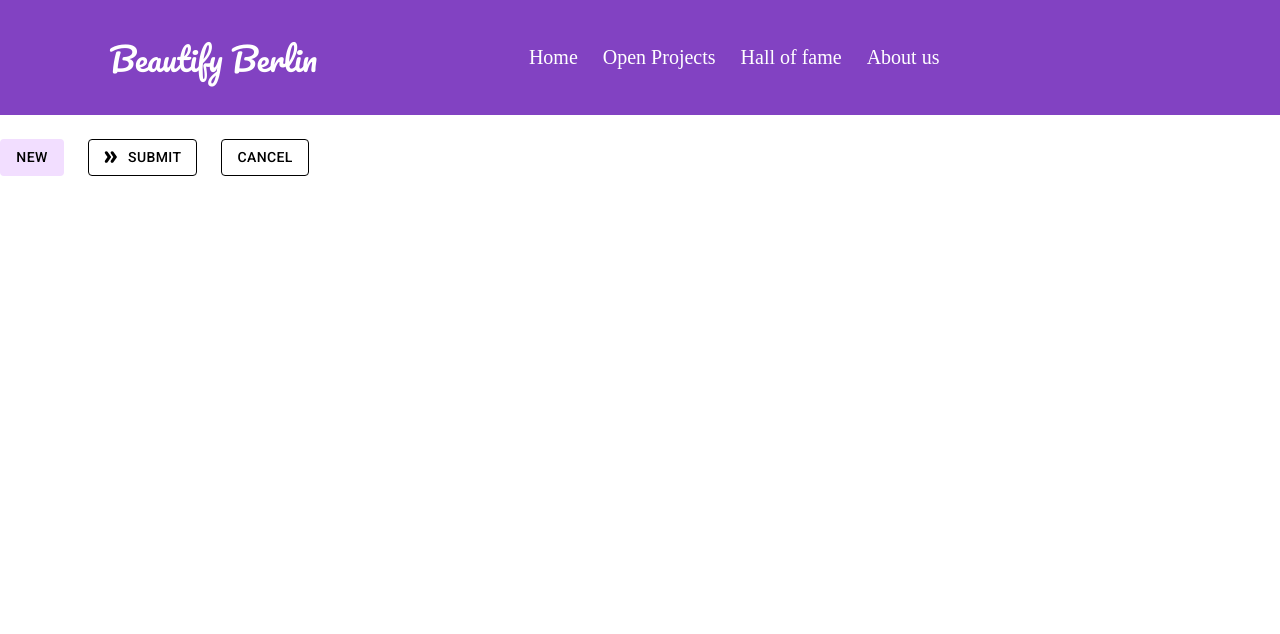
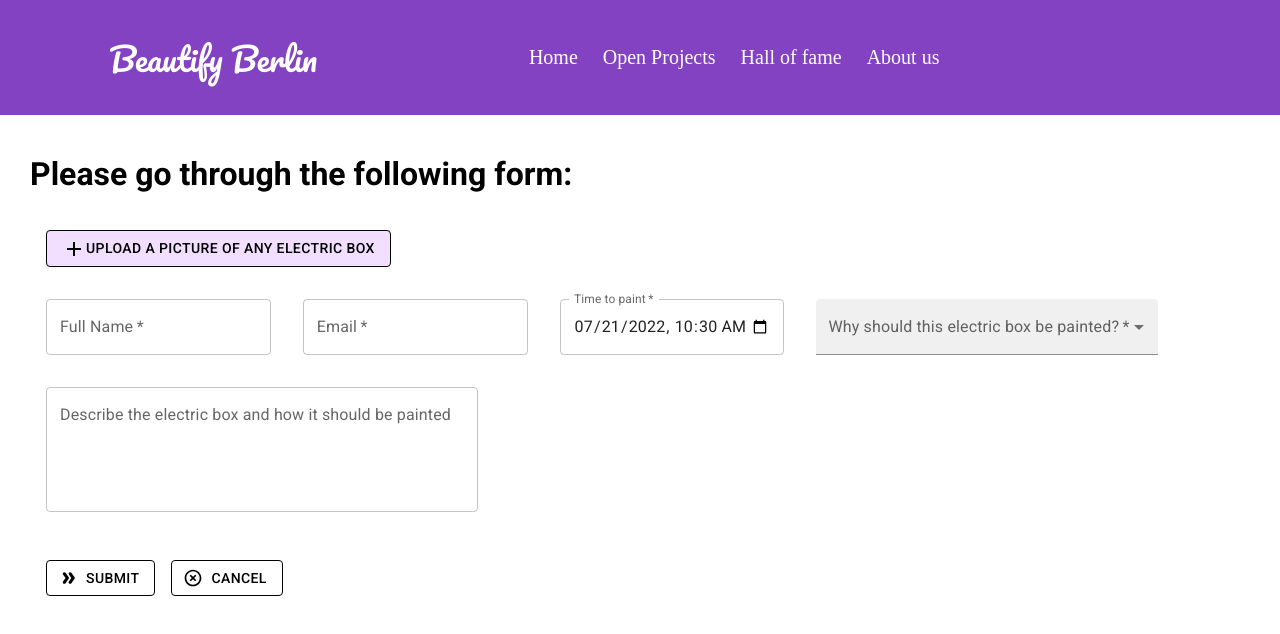
Before and after one commit to TechLabs-Berlin/st22-beautify-berlin, a React (Create React App) app in the folder beautifyberlin/: page / in a window 1280 px wide. Shown: the top 634 px of the page. Built offline with nearby package versions, Linux system fonts and the light colour scheme.

Commit message:
NewBox by User Upload Webpage & Submit Button

```diff
--- a/beautifyberlin/package.json
+++ b/beautifyberlin/package.json
@@ -3,6 +3,7 @@
   "version": "0.1.0",
   "private": true,
   "dependencies": {
+    "@date-io/date-fns": "^2.14.0",
     "@emotion/react": "^11.9.3",
     "@emotion/styled": "^11.9.3",
     "@mui/icons-material": "^5.8.4",
--- /dev/null
+++ b/beautifyberlin/src/components/Popup/Popup.css
@@ -0,0 +1,32 @@
+.popup {
+  position: fixed;
+  top: 0;
+  left: 0;
+  width: 100%;
+  height: 100vh;
+  background-color: rgba(52, 52, 52, 0.3);
+  display: flex;
+  justify-content: center;
+  align-items: center;
+  z-index: 995;
+}
+
+.popup-inner {
+  position: relative;
+  padding: 32px;
+  width: 100%;
+  max-width: 640px;
+  background-color: #fff;
+  text-align: center;
+  border-radius: 10px;
+  border: 1px solid black;
+}
+
+.popup-inner .close-btn {
+  position: absolute;
+  top: 16px;
+  right: 16px;
+  border-radius: 3px;
+  border: 2px solid rgba(0, 0, 0, 0.178);
+  cursor: pointer;
+}
--- /dev/null
+++ b/beautifyberlin/src/components/Popup/Popup.js
@@ -0,0 +1,19 @@
+import React from "react";
+import "./Popup.css";
+import CheckCircleIcon from "@mui/icons-material/CheckCircle";
+
+export default function Popup(props) {
+  return props.trigger ? (
+    <div className="popup">
+      <div className="popup-inner">
+        <button className="close-btn" onClick={() => props.setTrigger(false)}>
+          Go back to homepage
+        </button>
+        <CheckCircleIcon style={{ color: "#77cf55", fontSize: "40px" }} />
+        {props.children}
+      </div>
+    </div>
+  ) : (
+    ""
+  );
+}
--- /dev/null
+++ b/beautifyberlin/src/components/emptytext/textfield.js
@@ -0,0 +1,82 @@
+import React from "react";
+import TextField from "@mui/material/TextField";
+import Box from "@mui/material/Box";
+import MenuItem from "@mui/material/MenuItem";
+import FormControl from "@mui/material/FormControl";
+import Select from "@mui/material/Select";
+import { InputLabel } from "@mui/material";
+
+export default function Emptyfield() {
+  const [reason, setReason] = React.useState("");
+
+  const handleChange = (event) => {
+    setReason(event.target.value);
+  };
+
+  return (
+    <>
+      <Box
+        component="form"
+        sx={{
+          "& .MuiTextField-root": {
+            m: 2,
+            width: "25ch",
+          },
+        }}
+        noValidate
+        autoComplete="off"
+      >
+        <div>
+          <TextField
+            required
+            id="outlined-required"
+            label="Full Name"
+            defaultValue=""
+          />
+          <TextField
+            required
+            id="outlined-required"
+            label="Email"
+            defaultValue=""
+          />
+          <TextField
+            required
+            id="datetime-local"
+            label="Time to paint"
+            type="datetime-local"
+            defaultValue="2022-07-21T10:30"
+            sx={{ width: 250 }}
+            InputLabelProps={{
+              shrink: true,
+            }}
+          />
+          <FormControl variant="filled" sx={{ m: 2, width: "38ch" }} required>
+            <InputLabel id="demo-simple-select-filled-label">
+              Why should this electric box be painted?
+            </InputLabel>
+            <Select
+              labelId="demo-simple-select-filled-label"
+              id="demo-simple-select-filled"
+              value={reason}
+              onChange={handleChange}
+            >
+              <MenuItem value="">
+                <em>None</em>
+              </MenuItem>
+              <MenuItem value={10}>Dirty</MenuItem>
+              <MenuItem value={20}>Clean, but a painting suits it</MenuItem>
+            </Select>
+          </FormControl>
+        </div>
+      </Box>
+      <TextField
+        sx={{ m: 2, width: "48ch" }}
+        id="outlined-multiline-static"
+        label="Describe the electric box and how it should be painted"
+        multiline
+        rows={4}
+        defaultValue=""
+      />
+    </>
+  );
+}
--- a/beautifyberlin/src/components/newbox/NewBox.js
+++ /dev/null
@@ -1,39 +0,0 @@
-import React from "react";
-import { Button, styled } from "@mui/material";
-import DoubleArrowRoundedIcon from "@mui/icons-material/DoubleArrowRounded";
-
-export default function NewBox() {
-  const SubmitButton = styled(Button)({
-    color: "black",
-    borderColor: "black",
-    backgroundColor: "#f2deff",
-    "&:hover": { backgroundColor: "#f2deff", borderColor: "black" },
-  });
-  return (
-    <div>
-      <SubmitButton>NEW</SubmitButton>
-      <Button
-        variant="outlined"
-        startIcon={<DoubleArrowRoundedIcon />}
-        sx={{
-          color: "black",
-          borderColor: "black",
-          margin: 3,
-          "&:hover": { backgroundColor: "#f2deff", borderColor: "black" },
-        }}
-      >
-        Submit
-      </Button>
-      <Button
-        variant="outlined"
-        sx={{
-          color: "black",
-          borderColor: "black",
-          "&:hover": { backgroundColor: "#f2deff", borderColor: "black" },
-        }}
-      >
-        Cancel
-      </Button>
-    </div>
-  );
-}
--- /dev/null
+++ b/beautifyberlin/src/components/picupload/PicUpload.css
@@ -0,0 +1,3 @@
+.sized {
+  background-color: red;
+}
--- /dev/null
+++ b/beautifyberlin/src/components/picupload/PicUpload.js
@@ -0,0 +1,26 @@
+import { Button } from "@mui/material";
+import AddIcon from "@mui/icons-material/Add";
+import React from "react";
+import "./PicUpload.css";
+
+export default function PicUpload() {
+  return (
+    <div>
+      <Button
+        className="sized"
+        variant="outlined"
+        component="label"
+        sx={{
+          color: "black",
+          borderColor: "black",
+          margin: 2,
+          backgroundColor: "#f2deff",
+          borderColor: "black",
+        }}
+      >
+        <AddIcon /> Upload a picture of any electric box
+        <input type="file" hidden />
+      </Button>
+    </div>
+  );
+}
--- /dev/null
+++ b/beautifyberlin/src/pages/NewBox/NewBoxes.js
@@ -0,0 +1,54 @@
+import React from "react";
+import PicUpload from "../../components/picupload/PicUpload";
+import Emptyfield from "../../components/emptytext/textfield";
+import Popup from "../../components/Popup/Popup";
+import { useState } from "react";
+import { Button } from "@mui/material";
+import DoubleArrowRoundedIcon from "@mui/icons-material/DoubleArrowRounded";
+import HighlightOffIcon from "@mui/icons-material/HighlightOff";
+
+export default function NewBox() {
+  const [buttonPopup, setButtonPopup] = useState(false);
+  return (
+    <div>
+      <>
+        <div style={{ marginLeft: 30, marginTop: 40 }}>
+          <h1>Please go through the following form:</h1>
+          <PicUpload />
+          <Emptyfield />
+          <p>
+            <Button
+              onClick={() => setButtonPopup(true)}
+              type="submit"
+              variant="outlined"
+              startIcon={<DoubleArrowRoundedIcon />}
+              sx={{
+                color: "black",
+                borderColor: "black",
+                margin: 2,
+                "&:hover": { backgroundColor: "#f2deff", borderColor: "black" },
+              }}
+            >
+              Submit
+            </Button>
+            <Button
+              variant="outlined"
+              startIcon={<HighlightOffIcon />}
+              sx={{
+                color: "black",
+                borderColor: "black",
+                "&:hover": { backgroundColor: "#f2deff", borderColor: "black" },
+              }}
+            >
+              Cancel
+            </Button>
+          </p>
+        </div>
+        <Popup trigger={buttonPopup} setTrigger={setButtonPopup}>
+          <h3>Submission Succesful</h3>
+          <p>Thank you for beautifying Berlin.</p>
+        </Popup>
+      </>
+    </div>
+  );
+}
```
Also changed, not shown: beautifyberlin/src/App.js (+6 -6 lines), 1 other file (tests, documents, lock files or other folders).
